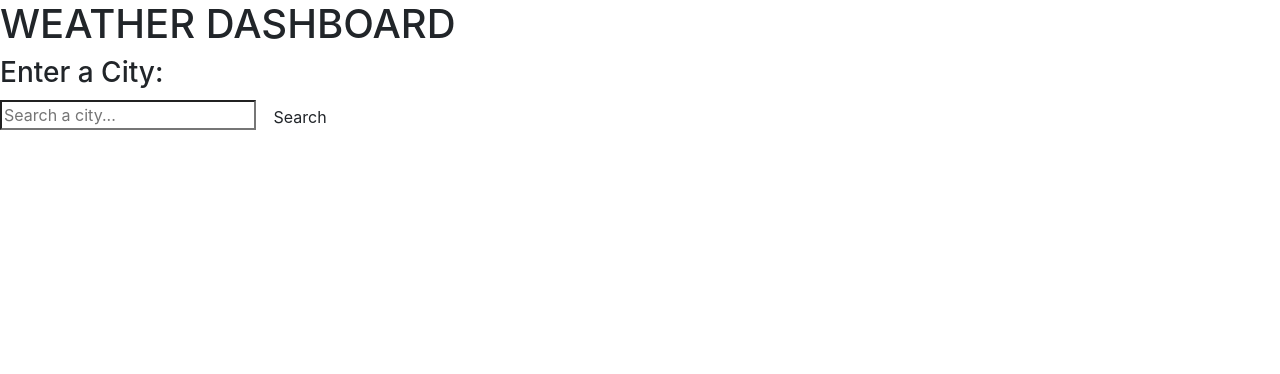
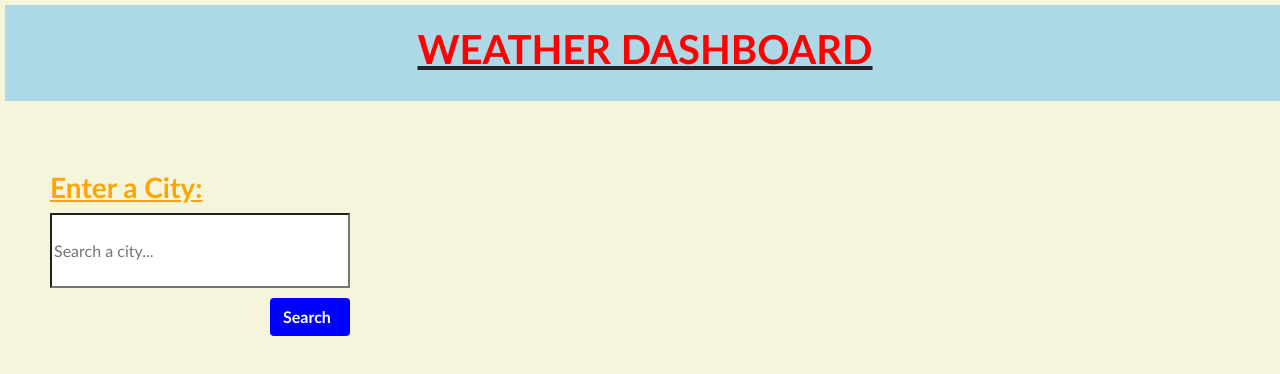
Before and after one commit to carsonjames1125/weatherapp-dashboard, a plain HTML site: page index.html in a window 1280 px wide. Drawn offline with nearby package versions, Linux system fonts and the light colour scheme.

Commit message:
added classes to html to begin javascript and make code easier to follow

```diff
--- a/assets/api.js
+++ b/assets/api.js
@@ -11,6 +11,7 @@ function startPage () {
     var windEl = document.getElementById('wind');
     var tempHighEl = document.getElementById('temp-max');
     var fivedayHeadEl = document.getElementById('5-day-header');
+    var currentWeather = document.getElementById('currentWeather');
     var RecentEl = JSON.parse(localStorage.getItem('search')) || [];
 }
 
--- a/assets/weather.css
+++ b/assets/weather.css
@@ -0,0 +1,43 @@
+body {
+    background-color: beige;
+    font-family:'Gill Sans', 'Gill Sans MT', Calibri, 'Trebuchet MS', sans-serif;
+}
+
+.container-fluid {
+    padding: 20px;
+    margin: 5px;
+    background-color: lightblue;
+    text-align: center;
+    text-decoration: underline;
+    font-weight: bold;
+}
+
+h1 {
+    color: red;
+    font-weight: bold;
+}
+
+#searchbar {
+    margin: 70px 0px 0px 50px;
+}
+
+#search-head {
+    font-weight: bold;
+    color: orange;
+    text-decoration: underline;
+}
+
+#searchinput {
+    width: 300px;
+    height: 75px;
+}
+
+.searchbtn {
+    margin: 10px;
+    display: flex;
+    width: 80px;
+    background-color: blue;
+    color: white;
+    font-weight: bold;
+    margin-left: 220px;
+}
--- a/index.html
+++ b/index.html
@@ -10,7 +10,7 @@
 </head>
 
 
-<header class="contatiner-fluid" id="head">
+<header class="container-fluid" id="head">
     <!-- header of the app -->
     <h1>WEATHER DASHBOARD</h1>
     </header>
@@ -18,7 +18,7 @@
     <!-- search bar w/ button -->
     <div class="search" id="searchbar">
         <h3 id="search-head">Enter a City:</h3>
-        <input type="search" placeholder="Search a city...">
+        <input id="searchinput" type="search" placeholder="Search a city...">
         <button class="btn searchbtn" type="button" id="searchbtn">Search</button>
     </div>
 
@@ -28,9 +28,9 @@
         </ul>
     </form>
 
-    <div class="">
-        <div class="">
-            <div class="">
+    <div class="col-lg-9">
+        <div class="row">
+            <div class="col-lg-11 card d-none" id="currentWeather">
                 <div class="card-body">
                     <h3 id="cityname" class="city-name"></h3>
                     <!-- where the api weather data will sit -->
@@ -45,15 +45,15 @@
 
     <!-- row for the forecasts -->
     <div class="row d-none" id="5-day-header">
-        <div class="">
+        <div class="col-12">
             <h3>5-Day Forecast</h3>
         </div>
         <div class="row">
-            <div class=""></div>
-            <div class=""></div>
-            <div class=""></div>
-            <div class=""></div>
-            <div class=""></div>
+            <div class="col-md-3 future-forecast rounded"></div>
+            <div class="col-md-3 future-forecast rounded"></div>
+            <div class="col-md-3 future-forecast rounded"></div>
+            <div class="col-md-3 future-forecast rounded"></div>
+            <div class="col-md-3 future-forecast rounded"></div>
     </div>
     </div>
 
```
